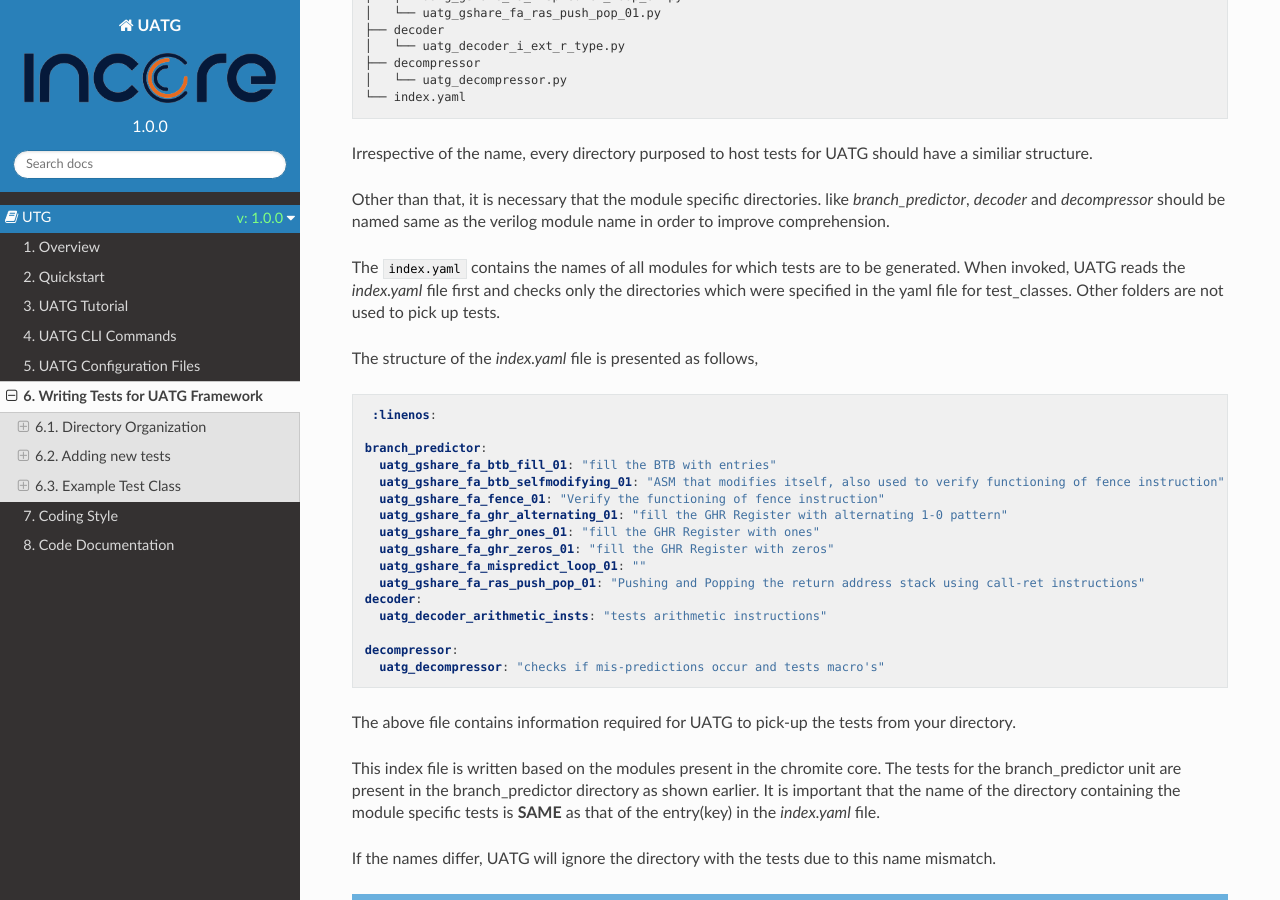
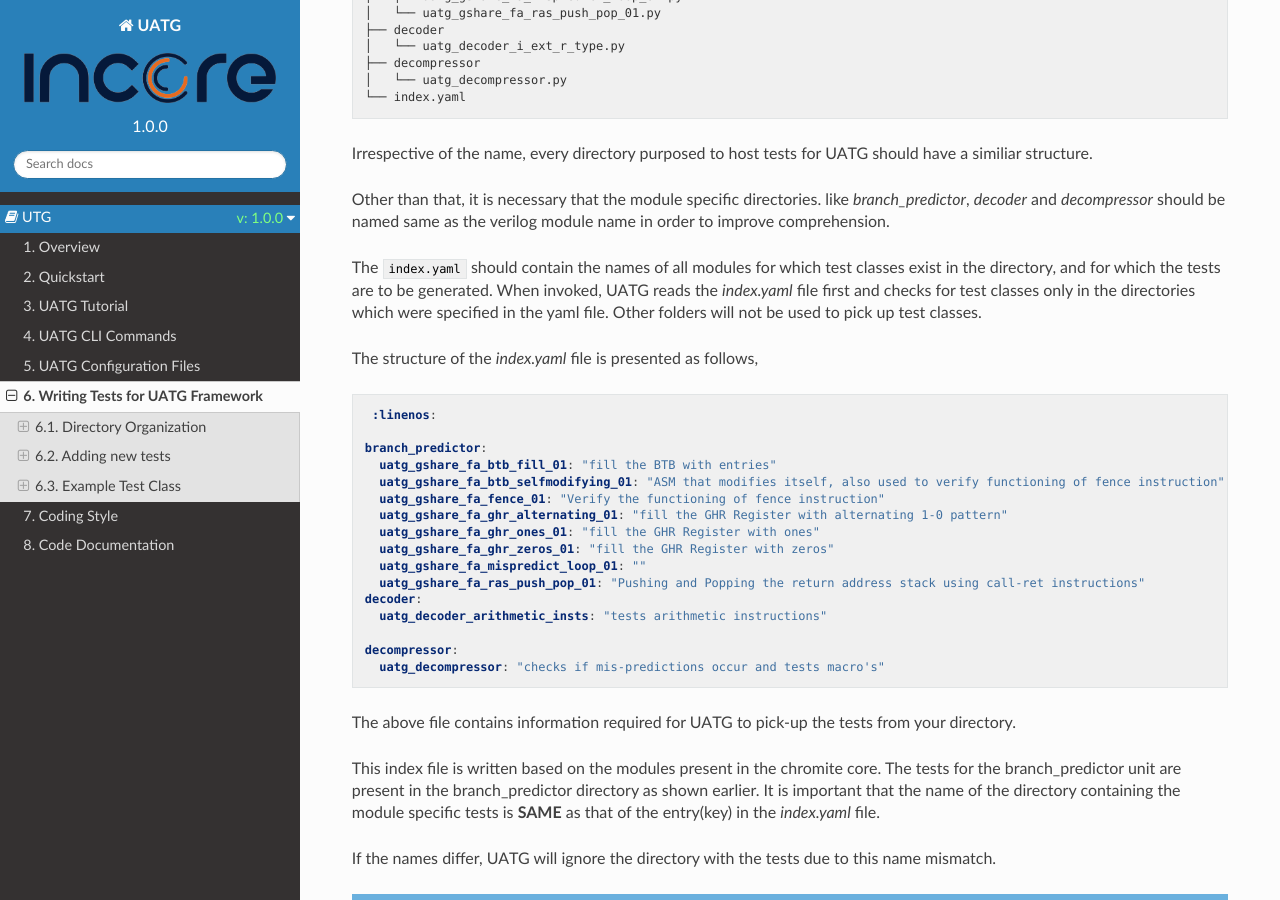
Before and after one commit to incoresemi/uatg, a Sphinx documentation site: the page built from docs/source/creating_new_tests.rst, in a window 1280 px wide and 900 px high, scrolled down 600 px. Built offline with Sphinx 7.4.7 and the Read the Docs theme 2.0.0, drawn with Linux system fonts in a browser that asks for light colours; pages that are not in the unit, such as notebooks, are missing from menus; some of the changed text lies outside the part shown.

Commit message:
improve docs for index.yaml

```diff
--- a/docs/source/creating_new_tests.rst
+++ b/docs/source/creating_new_tests.rst
@@ -43,10 +43,11 @@ Other than that, it is necessary that the module specific directories. like
 *branch_predictor*, *decoder* and *decompressor* should be named same as the
 verilog module name in order to improve comprehension.
 
-The ``index.yaml`` contains the names of all modules for which tests are to be
-generated. When invoked, UATG reads the *index.yaml* file first and checks only
-the directories which were specified in the yaml file for test_classes. Other
-folders are not used to pick up tests.
+The ``index.yaml`` should contain the names of all modules for which test classes
+exist in the directory, and for which the tests are to be generated.
+When invoked, UATG reads the *index.yaml* file first and checks for test classes
+only in the directories which were specified in the yaml file. Other
+folders will not be used to pick up test classes.
 
 The structure of the *index.yaml* file is presented as follows,
 
@@ -127,6 +128,11 @@ create a, ``index.yaml`` file.
    $ vi index.yaml
 
 The content to typed within the yaml file for UATG to recognize the test is this.
+
+.. warning:: If the yaml file does not contain an entry with the module name
+   and test name, UATG will not recognize it's presence and hence skip it.
+   So, you should make an entry for every new test and every new module which
+   requires UATG to generate tests.
 
 .. code-block:: yaml
 
```
